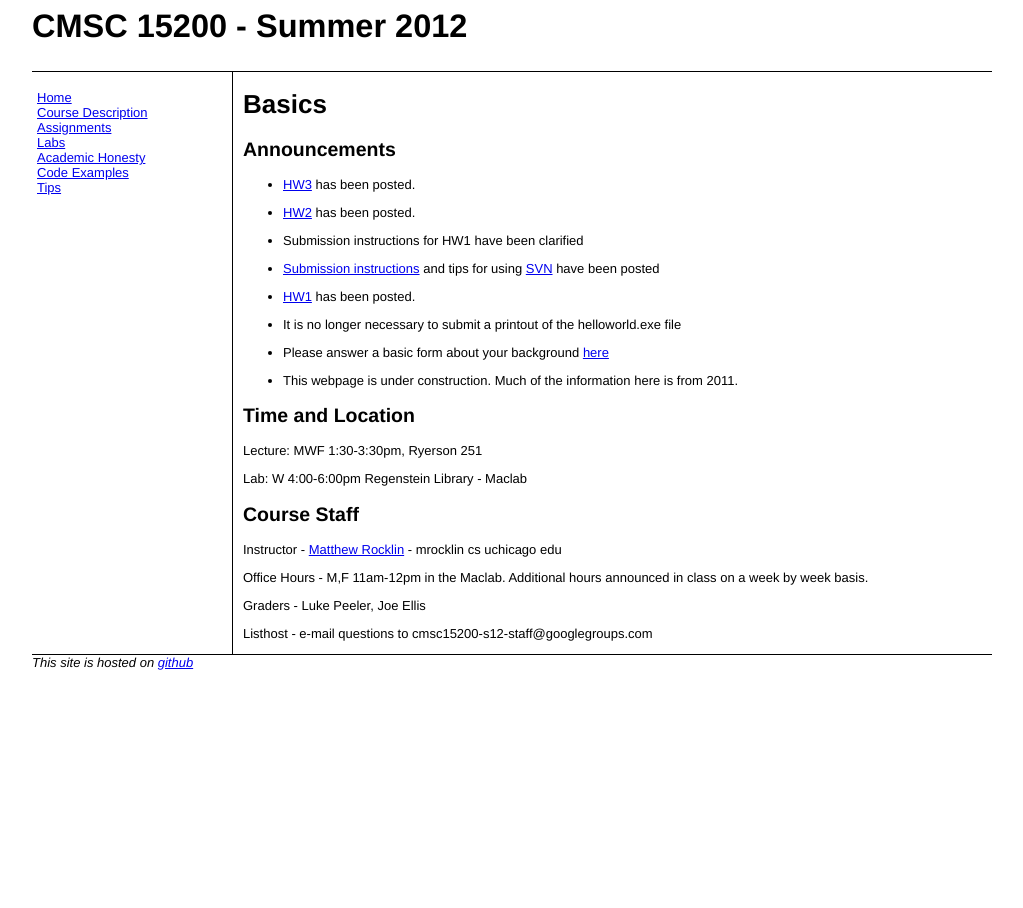
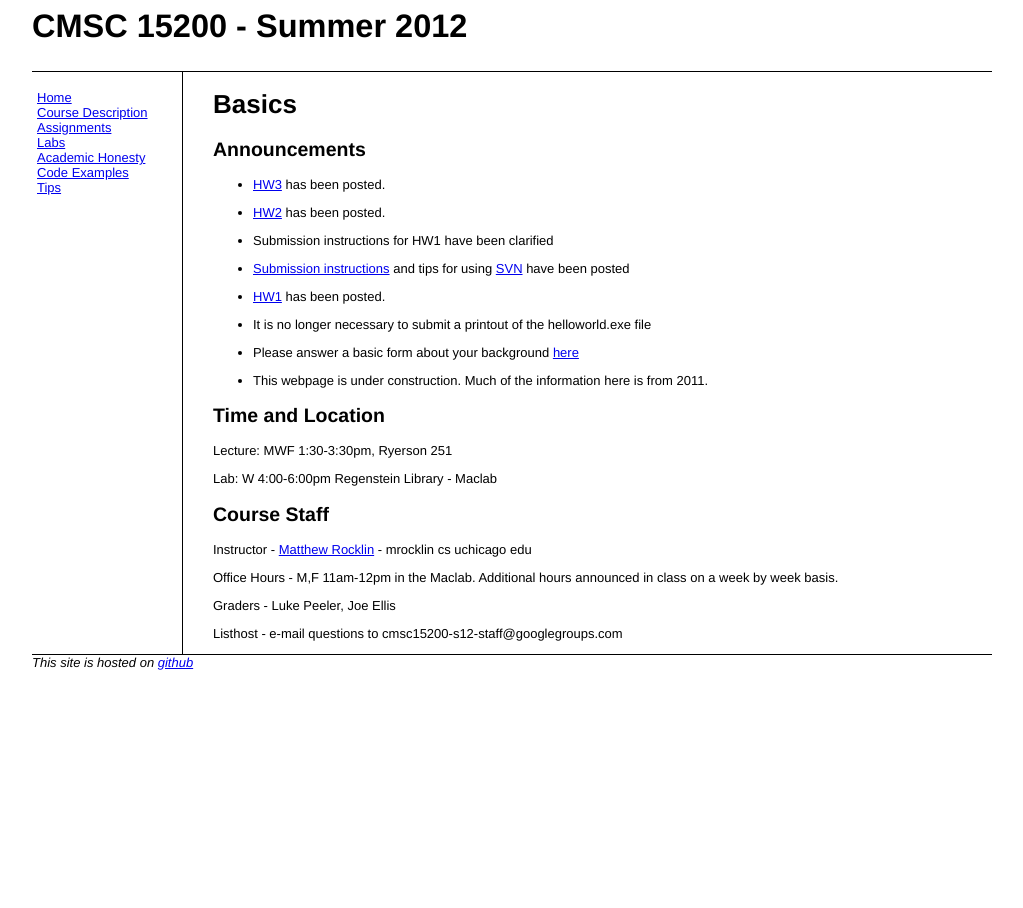
Before and after one commit to mrocklin/cmsc15200, a Jekyll site: the page built from index.md, in a window 1280 px wide. Shown: the whole page, without its empty margins (128-1151 px from the left). Built offline with Jekyll 4.4.1, drawn with Linux system fonts in a browser that asks for light colours; Markdown is read by kramdown in place of the engine named in the settings.

Commit message:
change spacing between navbar and content

```diff
--- a/css/style.css
+++ b/css/style.css
@@ -21,7 +21,7 @@ body, html {
 }
 #navbar {
     background-color:#FFF;
-    width:200px;
+    width:150px;
     float:left;
 }
 
@@ -33,9 +33,9 @@ body, html {
 
 #content {
     float: left;
-    width: 740px;
+    width: 760px;
     background-color:#FFF;
-    padding-left: 10px;
+    padding-left: 30px;
     border-left: 1px solid #000;
 }
 
```
